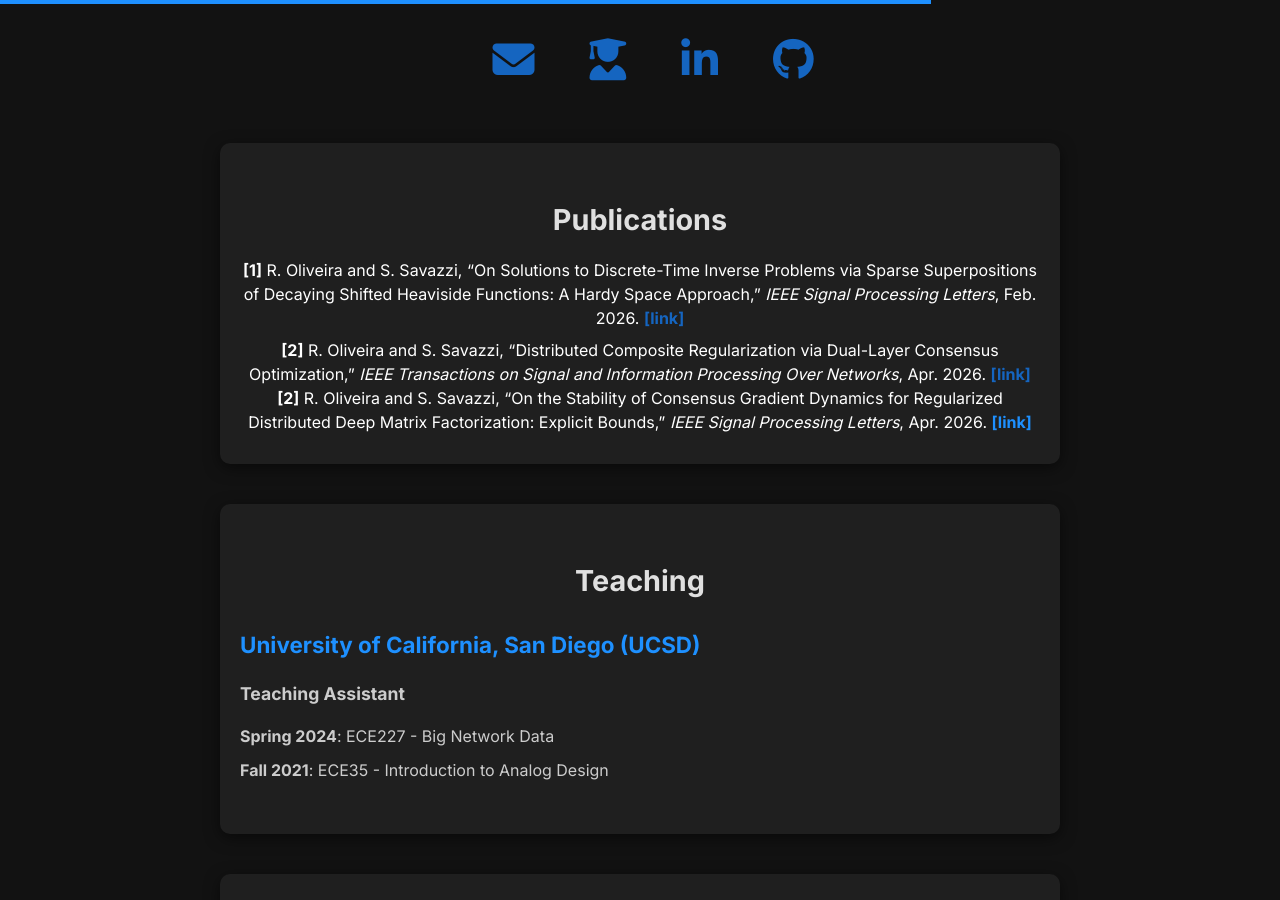
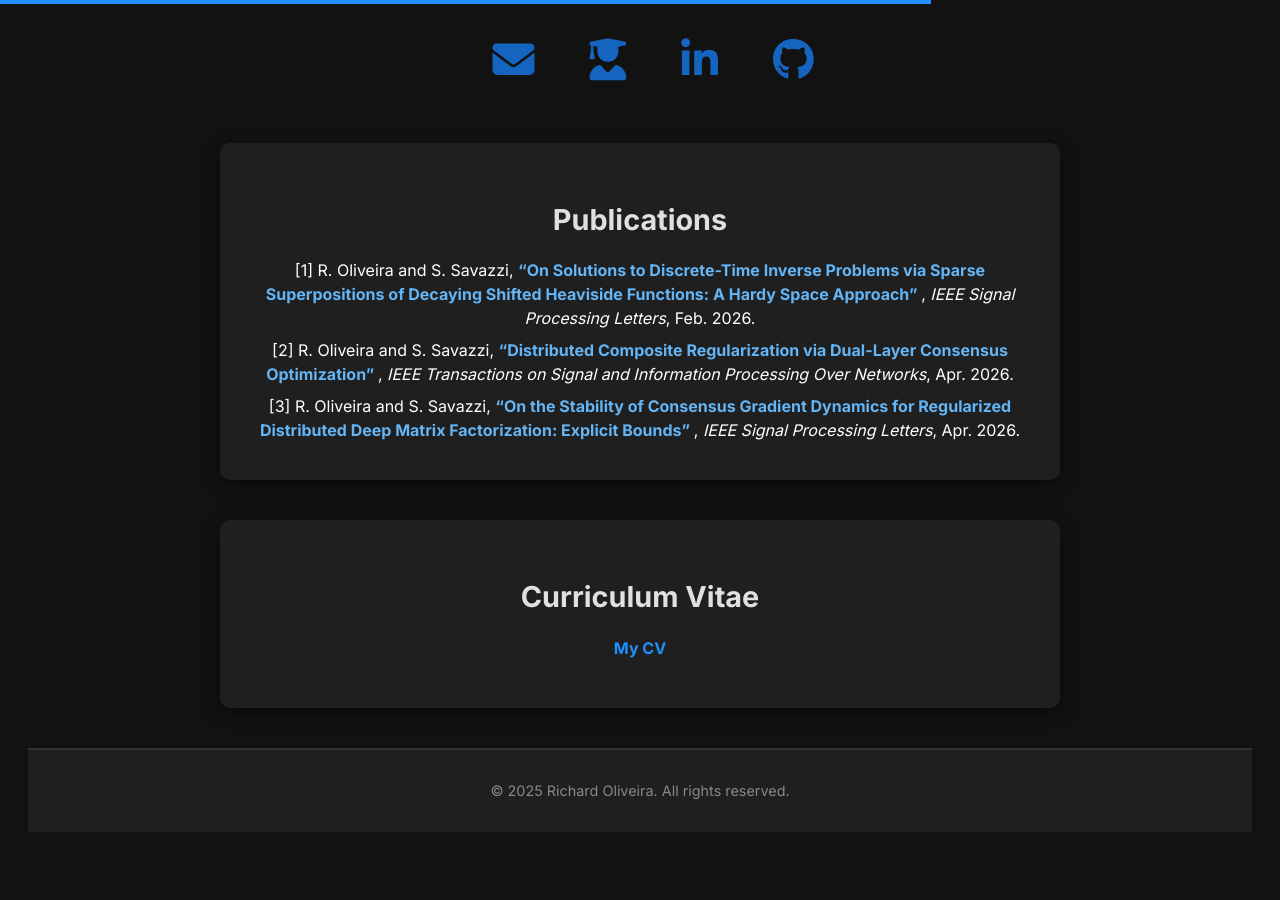
Before and after one commit to raolivei13/website_rich, a Jekyll site: the page index.html, which Jekyll copies as it is, in a window 1280 px wide and 900 px high, scrolled down 836 px. Built offline with Jekyll 4.4.1, drawn with Linux system fonts in a browser that asks for light colours; after the commit the page ends 1696 px from its top, so only the background shows below that.

Commit message:
Update index.html

```diff
--- a/index.html
+++ b/index.html
@@ -124,47 +124,38 @@ href="https://cdnjs.cloudflare.com/ajax/libs/font-awesome/6.5.2/css/all.min.css"
   <!-- Current Works Section -->
   <section id="current-works" class="current-works-section">
   <h2>Publications</h2>
+
   <ul style="list-style-type:none; padding-left:0; margin:0; font-size:16px; line-height:1.5;">
     <li style="margin-bottom:8px;">
       <span style="color:white;">
-      <b>[1]</b> R. Oliveira and S. Savazzi,
-      “On Solutions to Discrete-Time Inverse Problems via Sparse Superpositions of Decaying Shifted Heaviside Functions: A Hardy Space Approach,”
+        [1] R. Oliveira and S. Savazzi,
+        <a href="https://ieeexplore.ieee.org/document/11395589" style="color:#64b5f6; text-decoration:none;">
+          “On Solutions to Discrete-Time Inverse Problems via Sparse Superpositions of Decaying Shifted Heaviside Functions: A Hardy Space Approach”
+        </a>,
         <i>IEEE Signal Processing Letters</i>, Feb. 2026.
-      <a href="https://ieeexplore.ieee.org/document/11395589" style="color:#1565c0;">[link]</a>
       </span>
     </li>
 
-  <li>
+    <li style="margin-bottom:8px;">
       <span style="color:white;">
-      <b>[2]</b> R. Oliveira and S. Savazzi,
-      “Distributed Composite Regularization via Dual-Layer Consensus Optimization,”
+        [2] R. Oliveira and S. Savazzi,
+        <a href="https://ieeexplore.ieee.org/document/11471283" style="color:#64b5f6; text-decoration:none;">
+          “Distributed Composite Regularization via Dual-Layer Consensus Optimization”
+        </a>,
         <i>IEEE Transactions on Signal and Information Processing Over Networks</i>, Apr. 2026.
-      <a href="https://ieeexplore.ieee.org/document/11471283" style="color:#1565c0;">[link]</a>
       </span>
     </li>
 
-    <li>
+    <li style="margin-bottom:8px;">
       <span style="color:white;">
-        <b>[2]</b> R. Oliveira and S. Savazzi,
-        “On the Stability of Consensus Gradient Dynamics for Regularized Distributed Deep Matrix Factorization: Explicit Bounds,”
+        [3] R. Oliveira and S. Savazzi,
+        <a href="https://ieeexplore.ieee.org/document/11599477" style="color:#64b5f6; text-decoration:none;">
+          “On the Stability of Consensus Gradient Dynamics for Regularized Distributed Deep Matrix Factorization: Explicit Bounds”
+        </a>,
         <i>IEEE Signal Processing Letters</i>, Apr. 2026.
-        <a href="https://ieeexplore.ieee.org/document/11599477;">[link]</a>
       </span>
     </li>
   </ul>
-  </section>
-
-  <!-- Teaching Section -->
-  <section id="teaching" class="teaching-section">
-    <h2>Teaching</h2>
-    <div class="teaching-entry">
-      <h3>University of California, San Diego (UCSD)</h3>
-      <p class="teaching-role">Teaching Assistant</p>
-      <ul class="teaching-courses">
-        <li><strong>Spring 2024</strong>: ECE227 - Big Network Data</li>
-        <li><strong>Fall 2021</strong>: ECE35 - Introduction to Analog Design</li>
-      </ul>
-    </div>
 </section>
 
   <!-- CV Section -->
```
Lines whose indentation alone changed are shown as unchanged.
